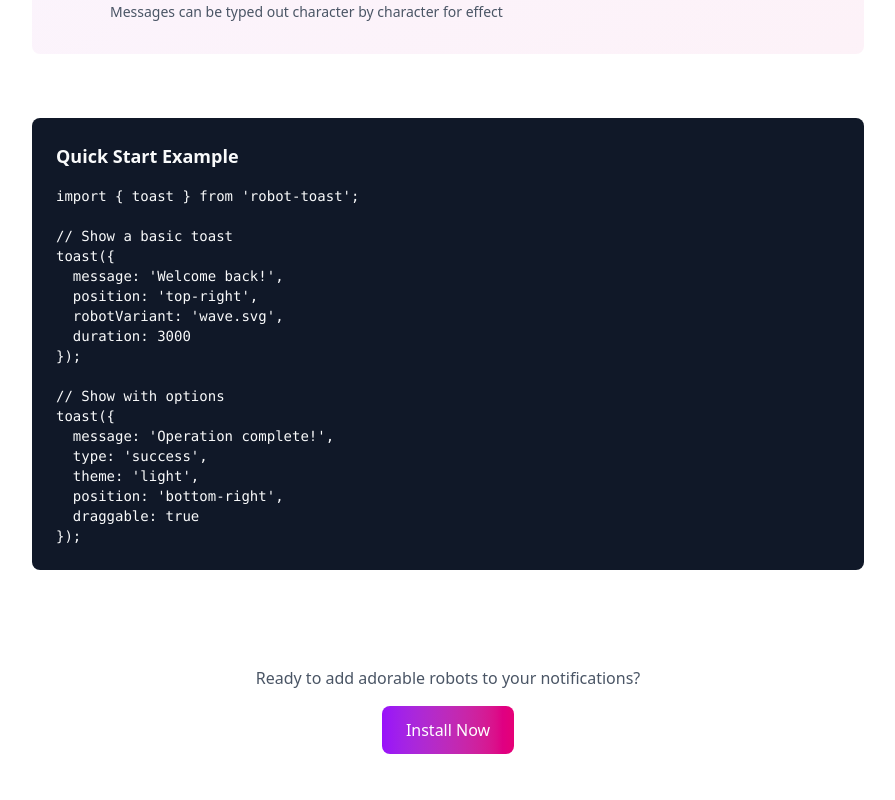
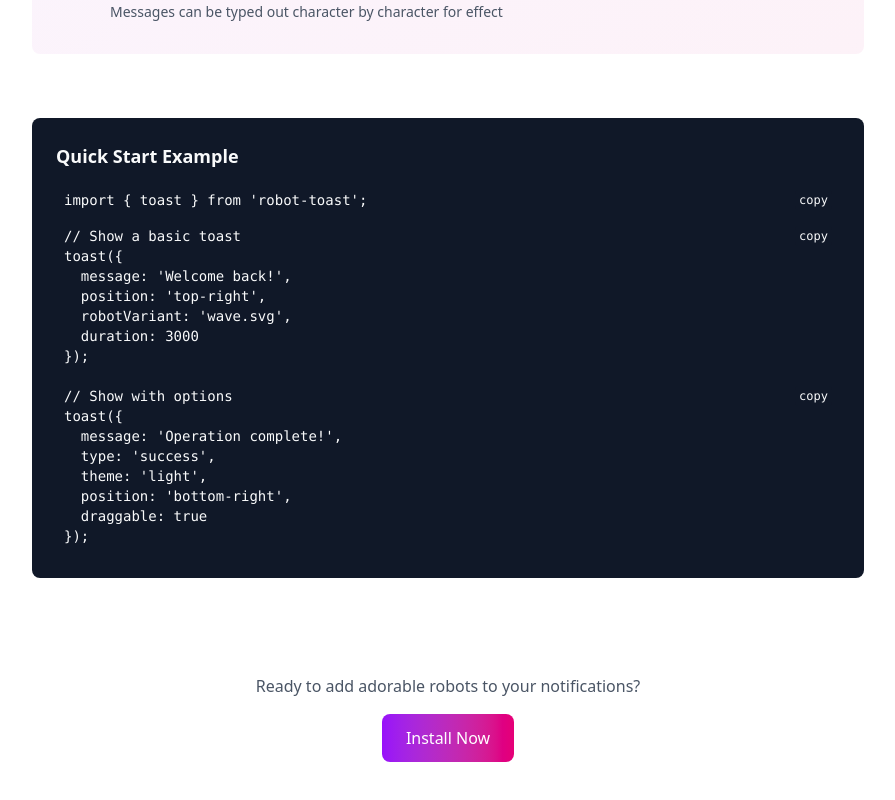
Before and after one commit to Pratham2703005/robot-toast, a Next.js app: page / in a window 1280 px wide. Shown: the part 1609-2409 px from the top of the page, without its empty margins (320-1215 px from the left). Built offline with nearby package versions, Linux system fonts and the light colour scheme.

Commit message:
fix: make a component CopyButton and add this to all code snippets

```diff
--- /dev/null
+++ b/app/components/CopyButton.tsx
@@ -0,0 +1,27 @@
+"use client";
+
+import { useState } from "react";
+
+interface CopyButtonProp {
+    text: string;
+    styling: string;
+}
+
+export default function CopyButton({ text, styling }: CopyButtonProp) {
+    const [copied, setCopied] = useState(false);
+
+    const copyToClipboard = async (text: string) => {
+        await navigator.clipboard.writeText(text);
+        setCopied(true);
+        setInterval(() => setCopied(false), 1800);
+    };
+
+    return (
+        <button
+            className={styling}
+            onClick={() => copyToClipboard(text)}
+        >
+            {copied ? '✓ copied!' : 'copy'}
+        </button>
+    );
+}
--- a/app/installation/page.tsx
+++ b/app/installation/page.tsx
@@ -1,4 +1,28 @@
+import CopyButton from "../components/CopyButton";
+
 export default function Installation() {
+  const npmCommand = 'npm install robot-toast';
+  const importStatement = `import { toast } from 'robot-toast';`;
+  const toastSnippet = `// Show a simple toast
+toast({
+  message: 'Hello, World!',
+  position: 'bottom-right',
+  robotVariant: 'wave.svg'
+});`;
+  const completeToastSnippet = `// Success notification with all options
+toast({
+  message: 'Profile updated successfully!',
+  position: 'bottom-right',
+  type: 'success',
+  theme: 'light',
+  robotVariant: 'success.svg',
+  autoClose: 4000,
+  draggable: true,
+  pauseOnHover: true,
+  hideProgressBar: false,
+  transition: 'slide'
+});`;
+
   return (
     <div className="px-4 sm:px-6 md:px-8 py-8 sm:py-12 max-w-4xl mx-auto">
       <h1 className="text-2xl sm:text-3xl md:text-4xl font-bold text-gray-900 dark:text-white mb-6 sm:mb-8">
@@ -13,8 +37,11 @@ export default function Installation() {
         <p className="text-gray-600 dark:text-gray-400 mb-3 sm:mb-4 text-sm sm:text-base">
           Install robot-toast using npm:
         </p>
-        <div className="bg-gray-900 dark:bg-gray-950 text-gray-50 rounded-lg p-4 sm:p-6 overflow-x-auto">
-          <pre className="font-mono text-xs sm:text-sm">npm install robot-toast</pre>
+        <div className="bg-gray-900 dark:bg-gray-950 text-gray-50 rounded-lg p-3 sm:p-5 overflow-x-auto">
+          <pre className="font-mono text-xs sm:text-sm px-2 py-1 flex justify-between hover:bg-gray-800 rounded">
+            {npmCommand}
+            <CopyButton text={npmCommand} styling="bg-gray-900 text-xs py-0.5 px-1 rounded" />
+          </pre>
         </div>
       </div>
 
@@ -26,16 +53,14 @@ export default function Installation() {
         <p className="text-gray-600 dark:text-gray-400 mb-3 sm:mb-4 text-sm sm:text-base">
           Import and use robot-toast in your application:
         </p>
-        <div className="bg-gray-900 dark:bg-gray-950 text-gray-50 rounded-lg p-4 sm:p-6 overflow-x-auto">
-          <pre className="font-mono text-xs sm:text-sm">
-{`import { toast } from 'robot-toast';
-
-// Show a simple toast
-toast({
-  message: 'Hello, World!',
-  position: 'bottom-right',
-  robotVariant: 'wave.svg'
-});`}
+        <div className="bg-gray-900 dark:bg-gray-950 text-gray-50 flex flex-col gap-3 rounded-lg p-4 sm:p-6 overflow-x-auto">
+          <pre className="font-mono text-xs sm:text-sm px-2 py-1 flex justify-between items-center rounded hover:bg-gray-800">
+            {importStatement}
+            <CopyButton text={npmCommand} styling="bg-gray-900 text-xs py-0.5 px-1 rounded" />
+          </pre>
+          <pre className="font-mono text-xs sm:text-sm px-2 py-1 flex justify-between items-start rounded hover:bg-gray-800">
+            {toastSnippet}
+            <CopyButton text={npmCommand} styling="bg-gray-900 text-xs py-0.5 px-1 rounded" />
           </pre>
         </div>
       </div>
@@ -213,23 +238,14 @@ toast({
         <h2 className="text-xl sm:text-2xl font-bold text-gray-900 dark:text-white mb-3 sm:mb-4">
           Complete Example
         </h2>
-        <div className="bg-gray-900 dark:bg-gray-950 text-gray-50 rounded-lg p-4 sm:p-6 overflow-x-auto mt-3 sm:mt-4">
-          <pre className="font-mono text-xs sm:text-sm">
-{`import { toast } from 'robot-toast';
-
-// Success notification with all options
-toast({
-  message: 'Profile updated successfully!',
-  position: 'bottom-right',
-  type: 'success',
-  theme: 'light',
-  robotVariant: 'success.svg',
-  autoClose: 4000,
-  draggable: true,
-  pauseOnHover: true,
-  hideProgressBar: false,
-  transition: 'slide'
-});`}
+        <div className="bg-gray-900 dark:bg-gray-950 text-gray-50 flex flex-col gap-3 rounded-lg p-4 sm:p-6 overflow-x-auto mt-3 sm:mt-4">
+          <pre className="font-mono text-xs sm:text-sm px-2 py-1 flex justify-between items-center rounded hover:bg-gray-800">
+            {importStatement}
+            <CopyButton text={importStatement} styling="bg-gray-900 text-xs py-0.5 px-1 rounded" />
+          </pre>
+          <pre className="font-mono text-xs sm:text-sm px-2 py-1 flex justify-between items-start rounded hover:bg-gray-800">
+            {completeToastSnippet}
+            <CopyButton text={completeToastSnippet} styling="bg-gray-900 text-xs py-0.5 px-1 rounded" />
           </pre>
         </div>
       </div>
--- a/app/page.tsx
+++ b/app/page.tsx
@@ -1,4 +1,25 @@
+import CopyButton from "./components/CopyButton";
+
 export default function Home() {
+  const code1 = `import { toast } from 'robot-toast';`;
+
+  const code2 = `// Show a basic toast
+toast({
+  message: 'Welcome back!',
+  position: 'top-right',
+  robotVariant: 'wave.svg',
+  duration: 3000
+});`;
+
+  const code3 = `// Show with options
+toast({
+  message: 'Operation complete!',
+  type: 'success',
+  theme: 'light',
+  position: 'bottom-right',
+  draggable: true
+});`;
+
   return (
     <div className="px-4 sm:px-6 md:px-8 py-8 sm:py-12 max-w-4xl mx-auto">
       {/* Hero Section */}
@@ -127,25 +148,17 @@ export default function Home() {
       {/* Quick Example */}
       <div className="bg-gray-900 dark:bg-gray-950 text-gray-50 rounded-lg p-4 sm:p-6 overflow-x-auto mb-10 sm:mb-16">
         <h3 className="text-lg font-bold mb-4">Quick Start Example</h3>
-        <pre className="font-mono text-sm">
-{`import { toast } from 'robot-toast';
-
-// Show a basic toast
-toast({
-  message: 'Welcome back!',
-  position: 'top-right',
-  robotVariant: 'wave.svg',
-  duration: 3000
-});
-
-// Show with options
-toast({
-  message: 'Operation complete!',
-  type: 'success',
-  theme: 'light',
-  position: 'bottom-right',
-  draggable: true
-});`}
+        <pre className="font-mono text-sm px-2 py-1 flex justify-between items-center rounded hover:bg-gray-800">
+          {code1}
+          <CopyButton text={code1} styling="bg-gray-900 text-xs py-0.5 px-1 rounded" />
+        </pre>
+        <pre className="font-mono text-sm px-2 py-2 my-1 flex justify-between items-start rounded hover:bg-gray-800">
+          {code2}
+          <CopyButton text={code2} styling="bg-gray-900 text-xs py-0.5 px-1 rounded" />
+        </pre>
+        <pre className="font-mono text-sm px-2 py-2 flex justify-between items-start rounded hover:bg-gray-800">
+          {code3}
+          <CopyButton text={code3} styling="bg-gray-900 text-xs py-0.5 px-1 rounded" />
         </pre>
       </div>
 
```
